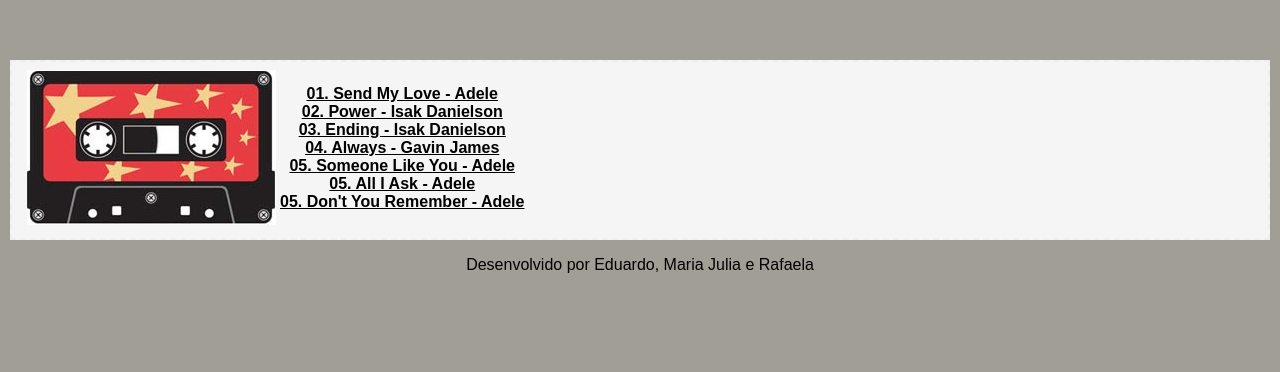
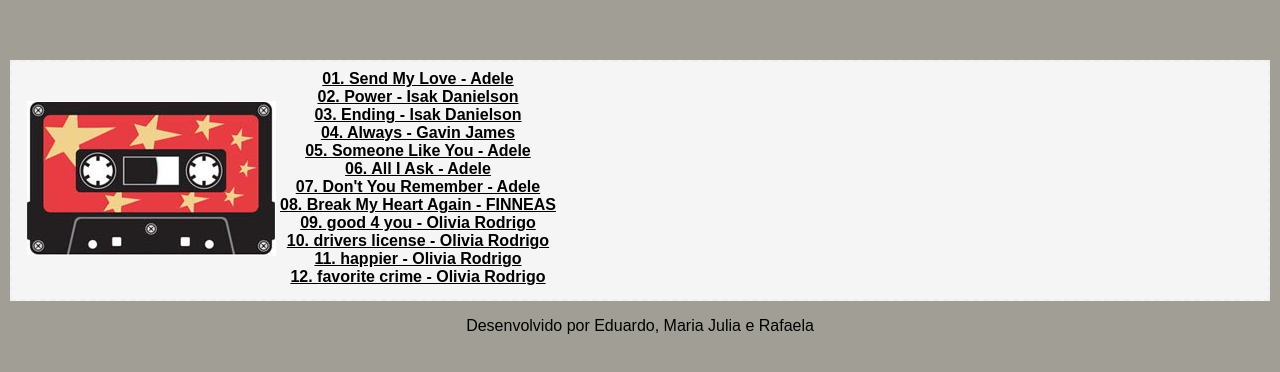
Before and after one commit to MariaJulia123456789/SiteMuica, a plain HTML site: page penabunda.html in a window 1280 px wide. Shown: the part 130-502 px from the top of the page. Drawn offline with Linux system fonts and the light colour scheme.

Commit message:
html pé na bunda

```diff
--- a/penabunda.html
+++ b/penabunda.html
@@ -25,10 +25,21 @@
                     <br>
                     <a href="https://youtu.be/hLQl3WQQoQ0">05. Someone Like You - Adele</a>
                     <br>
-                    <a href="https://youtu.be/sonzlE32YVg">05. All I Ask - Adele</a>
+                    <a href="https://youtu.be/sonzlE32YVg">06. All I Ask - Adele</a>
                     <br>
-                    <a href="https://youtu.be/at-_5h2r3Vc">05. Don't You Remember - Adele</a>
+                    <a href="https://youtu.be/at-_5h2r3Vc">07. Don't You Remember - Adele</a>
                     <br>
+                    <a href="https://youtu.be/HjmBLCbTgDo">08. Break My Heart Again - FINNEAS</a>
+                    <br>
+                    <a href="https://youtu.be/gNi_6U5Pm_o">09. good 4 you - Olivia Rodrigo</a>
+                    <br>
+                    <a href="https://youtu.be/ZmDBbnmKpqQ">10. drivers license -  Olivia Rodrigo</a>
+                    <br>
+                    <a href="https://youtu.be/ZQFmRXgeR-s">11. happier - Olivia Rodrigo</a>
+                    <br>
+                    <a href="https://youtu.be/AyX_LL9nWSE">12. favorite crime - Olivia Rodrigo</a>
+                    <br>
+
 
                 </th>
 
```
